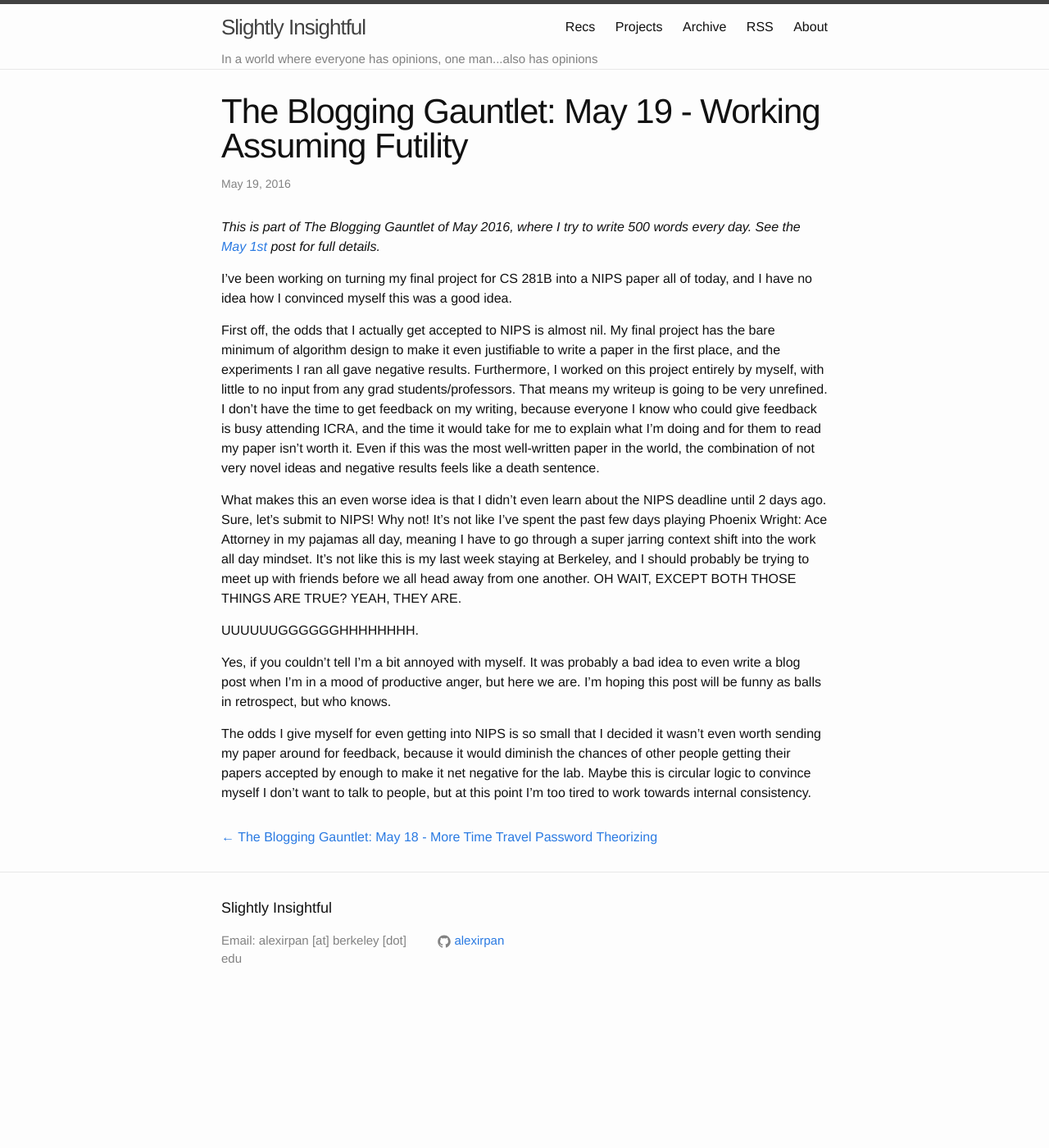
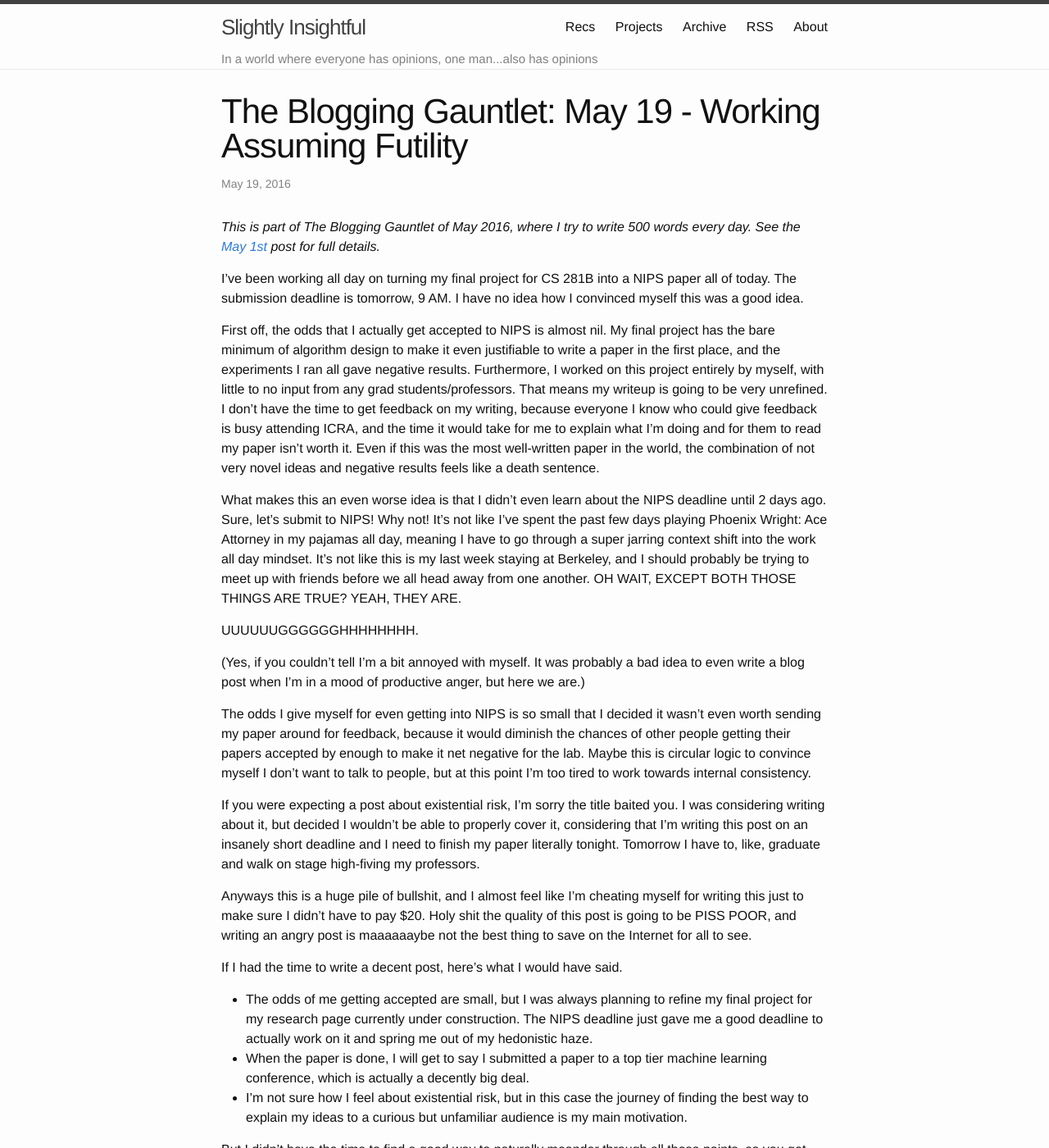
Before and after one commit to alexirpan/alexirpan.github.io, a Jekyll site: the page built from _posts/may2016/2016-05-19-may-19.markdown, in a window 1280 px wide and 1400 px high. Shown: the whole window at 82% size. Built offline with Jekyll 4.4.1, drawn with Linux system fonts in a browser that asks for light colours; some of the changed text lies outside the part shown.

Commit message:
Uhhh, second draft

```diff
--- a/_posts/may2016/2016-05-19-may-19.markdown
+++ b/_posts/may2016/2016-05-19-may-19.markdown
@@ -6,8 +6,9 @@ date:   2016-05-19 22:11:00 -0700
 
 {% include gauntlet.md %}
 
-I've been working on turning my final project for CS 281B into a NIPS paper all of
-today, and I have no idea how I convinced myself this was a good idea.
+I've been working all day on turning my final project for CS 281B into
+a NIPS paper all of today. The submission deadline is tomorrow, 9 AM.
+I have no idea how I convinced myself this was a good idea.
 
 First off, the odds that I actually get accepted to NIPS is almost nil.
 My final project has the bare minimum of algorithm design to make it even
@@ -32,10 +33,9 @@ from one another. OH WAIT, EXCEPT BOTH THOSE THINGS ARE TRUE? YEAH, THEY ARE.
 
 UUUUUUGGGGGGHHHHHHHH.
 
-Yes, if you couldn't tell I'm a bit annoyed with myself. It was probably a
+(Yes, if you couldn't tell I'm a bit annoyed with myself. It was probably a
 bad idea to even write a blog post when I'm in a mood of productive anger,
-but here we are. I'm hoping this post will be funny as balls in retrospect, but
-who knows.
+but here we are.)
 
 The odds I give myself for even getting into NIPS is so small that I decided
 it wasn't even worth sending my paper around for feedback, because it would
@@ -43,3 +43,35 @@ diminish the chances of other people getting their papers accepted by enough
 to make it net negative for the lab. Maybe this is circular logic to convince
 myself I don't want to talk to people, but at this point I'm too tired to work
 towards internal consistency.
+
+If you were expecting a post about existential risk, I'm sorry the title
+baited you. I was considering writing about it, but decided I wouldn't be
+able to properly cover it, considering that I'm writing this post on an
+insanely short deadline and I need to finish my paper literally tonight.
+Tomorrow I have to, like, graduate and walk on stage high-fiving my
+professors.
+
+Anyways this is a huge pile of bullshit, and I almost feel like I'm cheating
+myself for writing this just to make sure I didn't have to pay $20. Holy
+shit the quality of this post is going to be PISS POOR, and writing an
+angry post is maaaaaaybe not the best thing to save on the Internet for
+all to see.
+
+If I had the time to write a decent post, here's what I would have said.
+
+* The odds of me getting accepted are small, but I was always planning
+to refine my final project for my research page currently under construction.
+The NIPS deadline just gave me a good deadline to actually work on it
+and spring me out of my hedonistic haze.
+* When the paper is done, I will get to say I submitted a paper to
+a top tier machine learning conference, which is actually a decently big
+deal.
+* I'm not sure how I feel about existential risk, but in this case the
+journey of finding the best way to explain my ideas to a curious but
+unfamiliar audience is my main motivation.
+
+But I didn't have the time to find a good way to naturally meander through
+all those points, so you get this instead. Many paragraphs of anger
+and angst, with all the meat at the very end.
+
+There, okay, that's it. I'm outta here, I have a paper to write.
```
